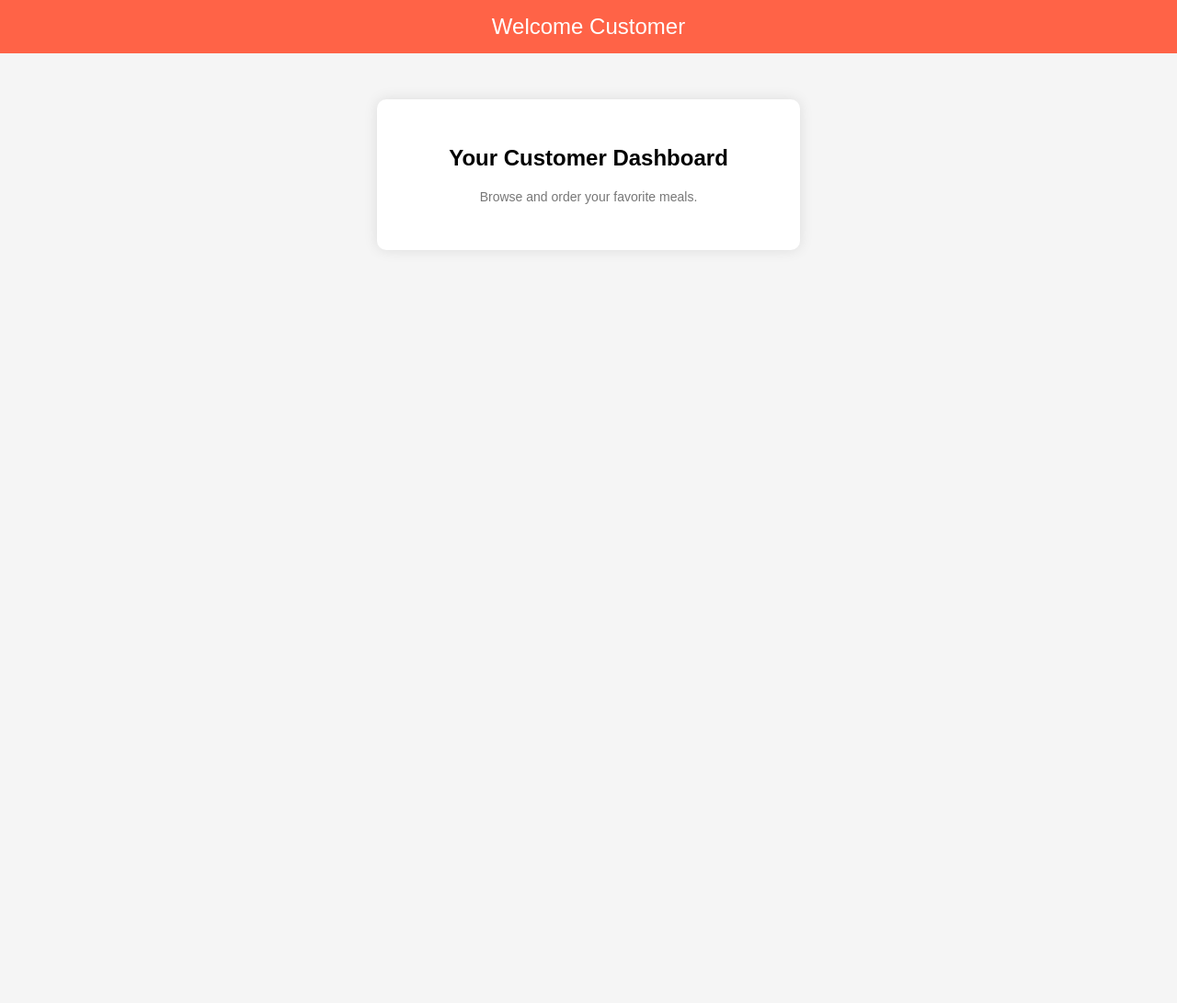
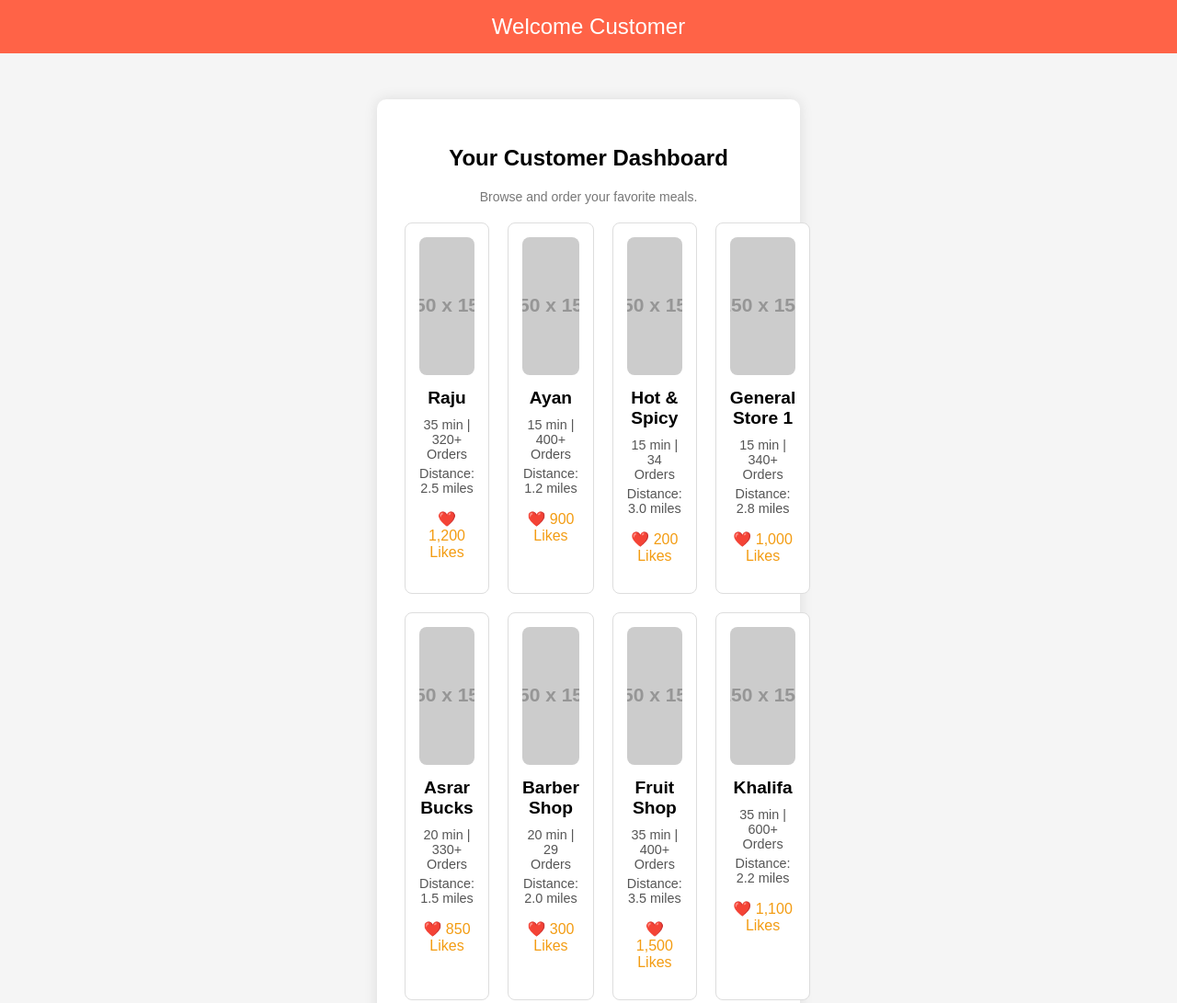
Before and after one commit to muhammad-umar-9/GIK-BuyHub, a plain HTML site: page frontend/customer_landing_page.html in a window 1280 px wide. Shown: the whole page at 92% size. Before the commit the page ends 800 px from the top, so only its background shows below. Drawn offline with Linux system fonts and the light colour scheme; placeholder pictures from the web are drawn by us.

Commit message:
Update customer_landing_page.html

```diff
--- a/frontend/customer_landing_page.html
+++ b/frontend/customer_landing_page.html
@@ -4,6 +4,45 @@
     <meta charset="UTF-8">
     <title>Customer Landing Page - Restaurant Project</title>
     <link rel="stylesheet" href="style.css">
+    <style>
+        /* Styling for the restaurant cards */
+        .restaurant-container {
+            display: grid;
+            grid-template-columns: repeat(4, 1fr);
+            gap: 20px;
+            margin-top: 20px;
+        }
+
+        .restaurant-card {
+            border: 1px solid #ddd;
+            border-radius: 8px;
+            padding: 15px;
+            text-align: center;
+            background-color: #fff;
+        }
+
+        .restaurant-card img {
+            width: 100%;
+            height: 150px;
+            object-fit: cover;
+            border-radius: 8px;
+        }
+
+        .restaurant-card h4 {
+            margin: 10px 0;
+            font-size: 1.2em;
+        }
+
+        .restaurant-card .info {
+            margin: 5px 0;
+            font-size: 0.9em;
+            color: #555;
+        }
+
+        .restaurant-card .likes {
+            color: #f39c12;
+        }
+    </style>
 </head>
 <body>
 
@@ -12,7 +51,81 @@
 <div class="landing-container">
     <h2>Your Customer Dashboard</h2>
     <p class="subtitle">Browse and order your favorite meals.</p>
-    <!-- Add additional customer functionalities here -->
+
+    <div class="restaurant-container">
+        <!-- Restaurant Card 1 -->
+        <div class="restaurant-card">
+            <img src="https://via.placeholder.com/150" alt="Restaurant 1">
+            <h4>Raju</h4>
+            <p class="info">35 min | 320+ Orders</p>
+            <p class="info">Distance: 2.5 miles</p>
+            <p class="likes">❤️ 1,200 Likes</p>
+        </div>
+
+        <!-- Restaurant Card 2 -->
+        <div class="restaurant-card">
+            <img src="https://via.placeholder.com/150" alt="Restaurant 2">
+            <h4>Ayan</h4>
+            <p class="info">15 min | 400+ Orders</p>
+            <p class="info">Distance: 1.2 miles</p>
+            <p class="likes">❤️ 900 Likes</p>
+        </div>
+
+        <!-- Restaurant Card 3 -->
+        <div class="restaurant-card">
+            <img src="https://via.placeholder.com/150" alt="Restaurant 3">
+            <h4>Hot & Spicy</h4>
+            <p class="info">15 min | 34 Orders</p>
+            <p class="info">Distance: 3.0 miles</p>
+            <p class="likes">❤️ 200 Likes</p>
+        </div>
+
+        <!-- Restaurant Card 4 -->
+        <div class="restaurant-card">
+            <img src="https://via.placeholder.com/150" alt="Restaurant 4">
+            <h4>General Store 1</h4>
+            <p class="info">15 min | 340+ Orders</p>
+            <p class="info">Distance: 2.8 miles</p>
+            <p class="likes">❤️ 1,000 Likes</p>
+        </div>
+
+        <!-- Restaurant Card 5 -->
+        <div class="restaurant-card">
+            <img src="https://via.placeholder.com/150" alt="Restaurant 5">
+            <h4>Asrar Bucks</h4>
+            <p class="info">20 min | 330+ Orders</p>
+            <p class="info">Distance: 1.5 miles</p>
+            <p class="likes">❤️ 850 Likes</p>
+        </div>
+
+        <!-- Restaurant Card 6 -->
+        <div class="restaurant-card">
+            <img src="https://via.placeholder.com/150" alt="Restaurant 6">
+            <h4>Barber Shop</h4>
+            <p class="info">20 min | 29 Orders</p>
+            <p class="info">Distance: 2.0 miles</p>
+            <p class="likes">❤️ 300 Likes</p>
+        </div>
+
+        <!-- Restaurant Card 7 -->
+        <div class="restaurant-card">
+            <img src="https://via.placeholder.com/150" alt="Restaurant 7">
+            <h4>Fruit Shop</h4>
+            <p class="info">35 min | 400+ Orders</p>
+            <p class="info">Distance: 3.5 miles</p>
+            <p class="likes">❤️ 1,500 Likes</p>
+        </div>
+
+        <!-- Restaurant Card 8 -->
+        <div class="restaurant-card">
+            <img src="https://via.placeholder.com/150" alt="Restaurant 8">
+            <h4>Khalifa</h4>
+            <p class="info">35 min | 600+ Orders</p>
+            <p class="info">Distance: 2.2 miles</p>
+            <p class="likes">❤️ 1,100 Likes</p>
+        </div>
+    </div>
+
 </div>
 
 </body>
```
